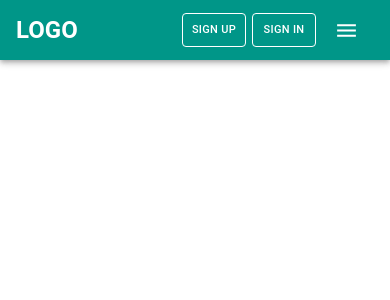
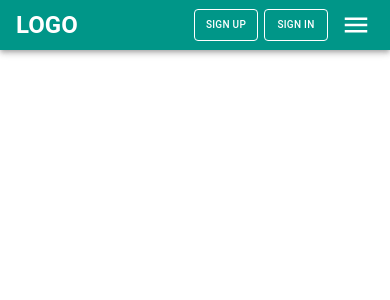
Before and after one commit to autsada/signup-material-ui, a React (Create React App) app: page / in a window 390 px wide. Shown: the top 300 px of the page. Built offline with nearby package versions, Linux system fonts and the light colour scheme.

Commit message:
Adjust navbar

```diff
--- a/src/components/NavBar.js
+++ b/src/components/NavBar.js
@@ -30,13 +30,23 @@ const NavBarStyle = styled(AppBar)`
   height: 8rem;
 
   .MuiToolbar-regular {
-    height: 100%;
+    min-height: 0;
   }
 
   .nav-bar {
     display: flex;
     justify-content: space-between;
     align-items: center;
+
+    .logo {
+      margin: 0;
+      padding: 0;
+
+      h2 {
+        margin: 0;
+        padding: 0;
+      }
+    }
 
     .menu-right {
       display: flex;
@@ -45,29 +55,36 @@ const NavBarStyle = styled(AppBar)`
 
       .sign-up-in {
         margin: 0;
+        display: flex;
+        justify-content: space-between;
+        align-items: center;
       }
     }
   }
 
   button {
     margin: 0 1rem;
+    border: 0.4px solid;
   }
 
   .menu-icon {
     display: none;
+    margin-left: 1rem;
+    border: none;
 
     .MuiSvgIcon-root {
-      width: 2.5rem;
-      height: 2.5rem;
+      width: 3rem;
+      height: 3rem;
+      margin: 0;
     }
   }
 
   @media ${props => props.theme.sm} {
-    height: 6rem;
+    height: 5rem;
 
     button {
       margin: 0 0.3rem;
-      font-size: 1.1rem;
+      font-size: 1rem;
     }
 
     .menu-icon {
--- a/src/cssTheme/muiTheme.js
+++ b/src/cssTheme/muiTheme.js
@@ -4,6 +4,11 @@ import { myTheme } from './myTheme'
 
 export const muiTheme = createMuiTheme({
   overrides: {
+    MuiIconButton: {
+      root: {
+        padding: '0'
+      }
+    },
     MuiInputLabel: {
       root: {
         fontSize: '12px',
@@ -33,9 +38,17 @@ export const muiTheme = createMuiTheme({
         fontSize: '1.6rem',
         border: `0.8px solid ${myTheme.white};`,
         cursor: 'pointer',
+        margin: '0',
 
         '&:hover': {
           backgroundColor: `${myTheme.darkTeal}`
+        }
+      }
+    },
+    MuiToolbar: {
+      root: {
+        '@media (max-width: 600px)': {
+          height: '5rem'
         }
       }
     }
```
